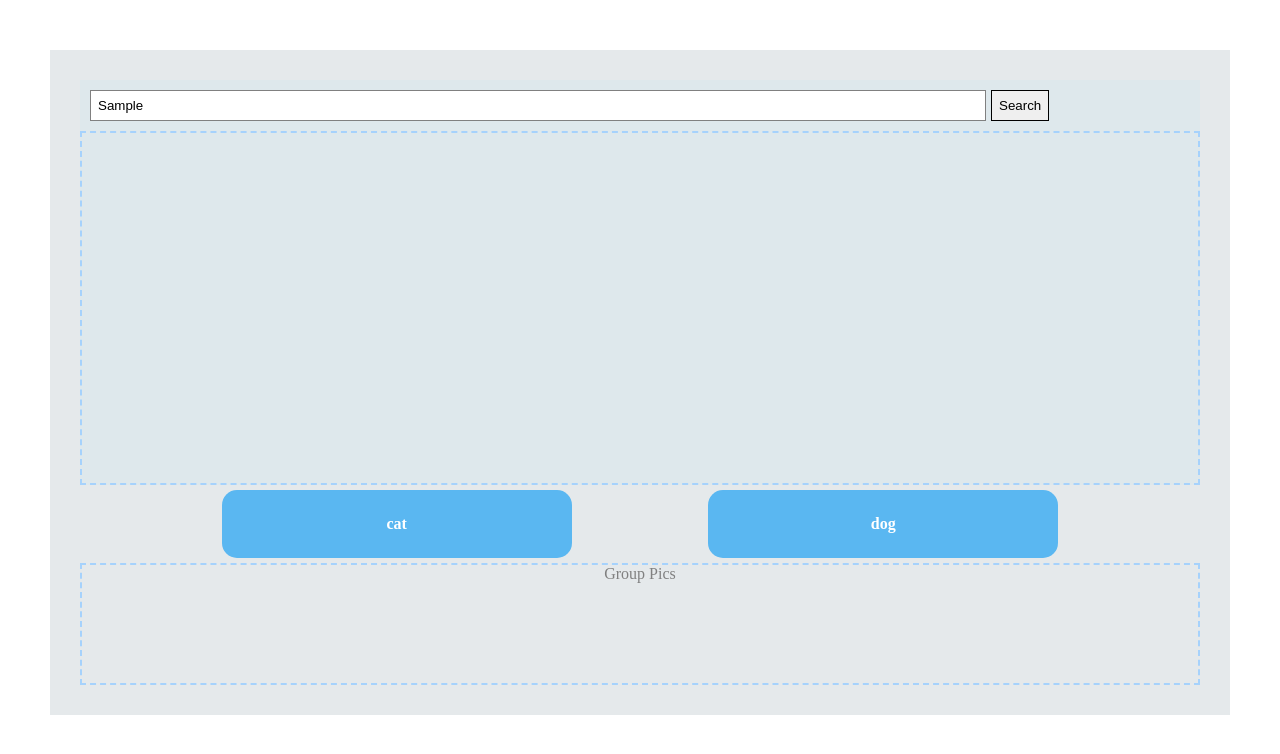
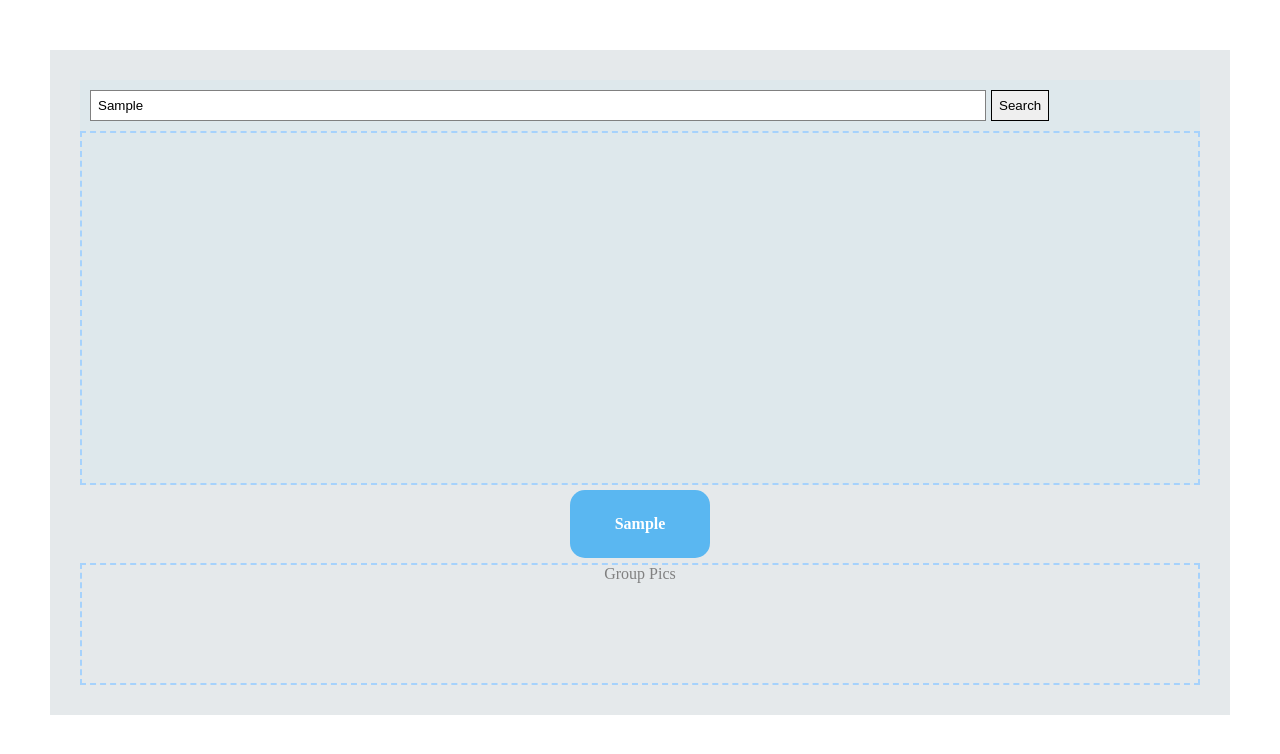
Before and after one commit to karenbarseghyan/flickr-search-react, a React (Create React App) app: page / in a window 1280 px wide. Both pictures are taken after typing "Sample" into the empty fields and a click on the button "Search". Shown: the top 754 px of the page. Built offline with nearby package versions, Linux system fonts and the light colour scheme; no server answers.

Commit message:
Dynamic Tag-item Component

```diff
--- a/package.json
+++ b/package.json
@@ -10,6 +10,7 @@
     "react": "^17.0.1",
     "react-dom": "^17.0.1",
     "react-scripts": "4.0.3",
+    "uuid": "^8.3.2",
     "web-vitals": "^1.0.1"
   },
   "scripts": {
--- a/src/components/search/Search.css
+++ b/src/components/search/Search.css
@@ -58,17 +58,6 @@ a:focus, a:active {outline:none}
     padding: 5px;
 }
 
-.tag-item {
-    color:white;
-    text-align: center;
-    font-weight: 800;
-    padding: 25px;
-    background: #5ab7f1;
-    min-width: 300px;
-    border-radius: 15px;
-
-}
-
 .merged-container{
     border: 2px dashed rgb(166, 210, 252)
 }
--- a/src/components/search/Search.js
+++ b/src/components/search/Search.js
@@ -3,37 +3,34 @@ import { SEARCH_PHOTOS_URL } from "../../url/url.js";
 import axios from "axios";
 import "./Search.css";
 import Image from '../images/Image.js'
+import Tags from '../tags/Tags.js'
 
 const Photos = () => {
   const [value, setValue] = useState("");
   const [data, setData] = useState([]);
-  console.log(value, "ourvalue");
+  const [tags, setTags] = useState([]);
 
   const URL = `${SEARCH_PHOTOS_URL}&tags=animal&text=${value}`;
-  console.log(URL, "555");
   const handleClick = (ev) => {
     ev.preventDefault();
     searchUsers();
-    console.log(URL, value.trim());
   };
 
   const handleChange = (ev) => {
     setValue(ev.target.value);
+    setTags(ev.target.value.trim().split(" "));
   };
+  console.log(tags);
 
   const searchUsers = async (ev) => {
     try {
       const response = await axios.get(URL);
       const data = await response;
-      console.log(data);
       setData(data.data.photos.photo);
-      console.log(data.data.photos);
-      console.log(data.data.photos.photo[0].id);
     } catch (e) {
       console.log(e);
     }
   };
-console.log(data, "dddddddd");
   return (
     <div className="body">
       <div className="block-search">
@@ -51,8 +48,7 @@ console.log(data, "dddddddd");
         {data.length > 0 && <Image imageData={data} />}
       </div>
       <div className="tag-container">
-        <p className="tag-item">cat</p>
-        <p className="tag-item">dog</p>
+        <Tags tagsData={tags} />
       </div>
       <div className="merged-container">
         <div className="group-pics-title">Group Pics</div>
--- /dev/null
+++ b/src/components/tags/Tags.css
@@ -0,0 +1,8 @@
+.tag-item {
+    color:white;
+    text-align: center;
+    font-weight: 800;
+    padding: 25px 45px;
+    background: #5ab7f1;
+    border-radius: 15px;
+}
--- /dev/null
+++ b/src/components/tags/Tags.js
@@ -0,0 +1,15 @@
+import React from 'react';
+import styles from './Tags.css';
+import { v4 as uuidv4 } from "uuid";
+
+const Tags = (props) => {
+    return (
+        <>
+            {props.tagsData.map((item)=>{
+                return <p key={uuidv4()} className="tag-item">{item}</p>;
+            })}
+        </>
+    )
+}
+
+export default Tags
```
Also changed, not shown: 1 other file (tests, documents, lock files or other folders).
